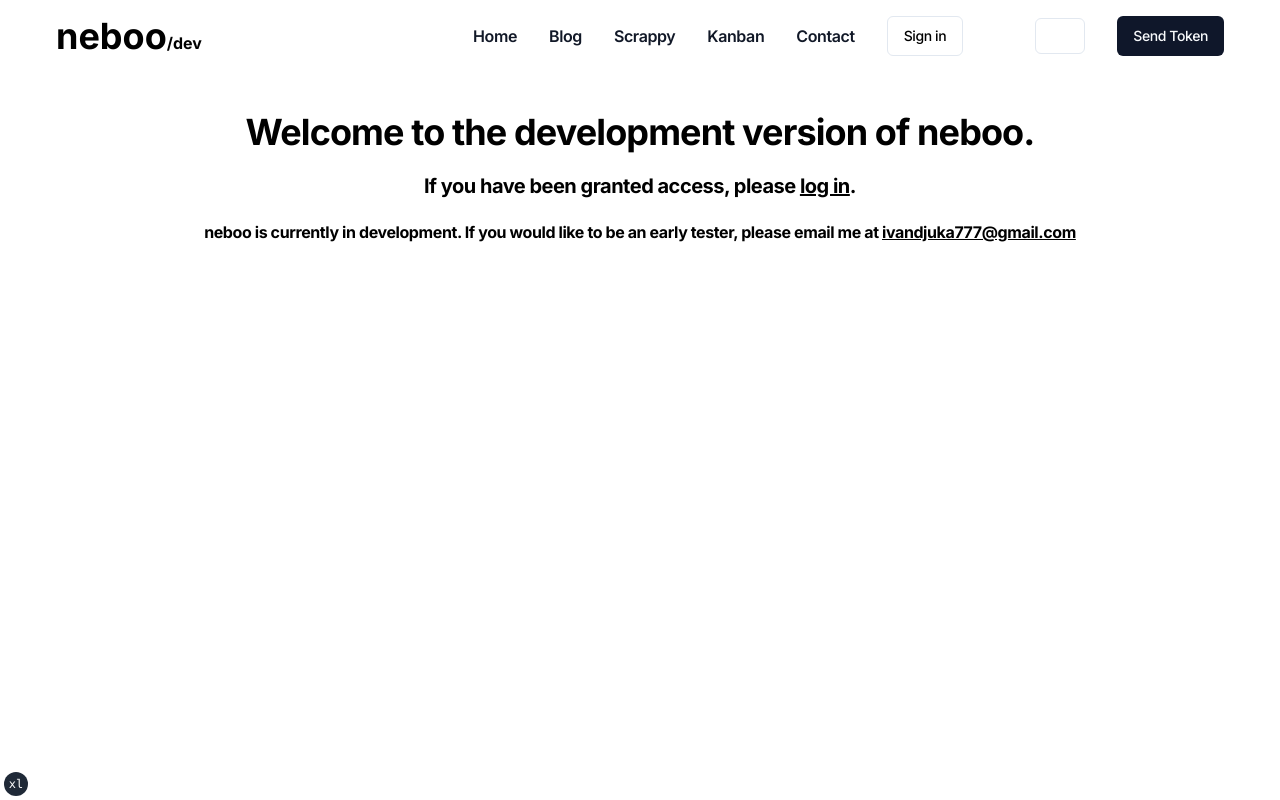
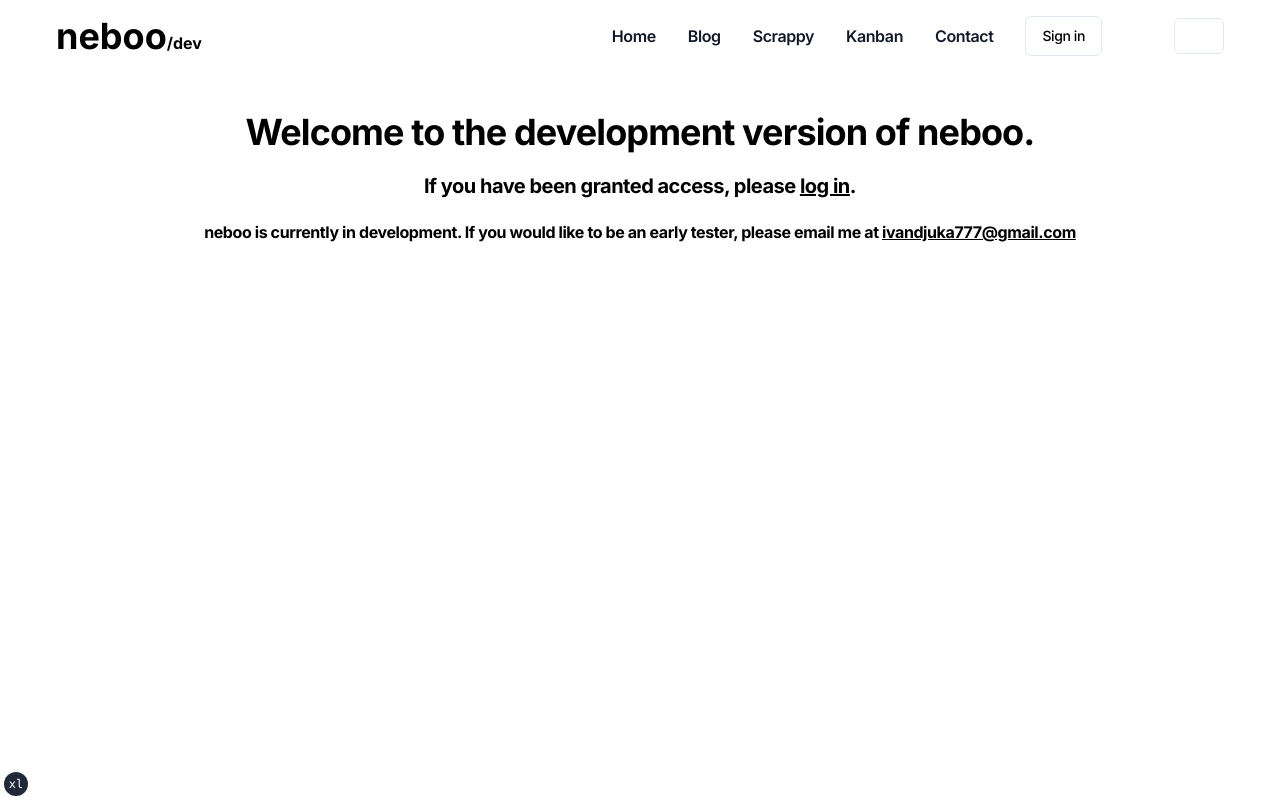
Before and after one commit to ivandjuka77/new-neboo, a Next.js app: page / in a window 1280 px wide. Built offline with nearby package versions, Linux system fonts and the light colour scheme; no server answers.

Commit message:
Testing extenstion.

```diff
--- a/components/KanbanTable.tsx
+++ b/components/KanbanTable.tsx
@@ -1,3 +1,4 @@
+/*global chrome*/
 'use client';
 
 import { useEffect } from 'react';
@@ -14,6 +15,14 @@ import AddJobButton from '@/components/AddJobButton';
 
 import JobsColumn from './JobsColumn';
 
+const sendTokenToChromeExtension = () => {
+    const extensionId = 'khmaedeenjbbmohcgeeejhahckbdpifi';
+    chrome.runtime.sendMessage(extensionId, { jwt: '123' }, (response: any) => {
+        if (!response.success) console.log('Error ::: ', response.message);
+        console.log('Sucesss ::: ', response.message);
+    });
+};
+
 const KanbanTable = () => {
     const [getBoard] = useBoardStore((state) => [state.getBoard]);
     const setBoardState = useBoardStore((state) => state.setBoardState);
@@ -22,6 +31,7 @@ const KanbanTable = () => {
 
     useEffect(() => {
         getBoard();
+        sendTokenToChromeExtension();
     }, [getBoard]);
 
     console.log(board, 'this is the board');
--- a/components/Navbar.tsx
+++ b/components/Navbar.tsx
@@ -1,8 +1,5 @@
-/*global chrome*/
-
 import Link from 'next/link';
 
-import SendTokenButton from './SendTokenButton';
 import { SignInButton } from './buttons';
 import { ThemeToggle } from './theme-toggle';
 
@@ -99,9 +96,6 @@ const Navbar = () => {
                         <li className="pl-10">
                             <ThemeToggle />
                         </li>
-                        <li>
-                            <SendTokenButton />
-                        </li>
                     </ul>
                 </div>
             </div>
--- a/components/SendTokenButton.tsx
+++ /dev/null
@@ -1,22 +0,0 @@
-'use client';
-
-import { Button } from './ui/button';
-
-const sendTokenToChromeExtension = ({ extensionId, jwt }: any) => {
-    chrome.runtime.sendMessage(extensionId, { jwt }, (response) => {
-        console.log('Sucesss ::: ', response.message);
-    });
-};
-
-const SendTokenButton = () => {
-    const handleSendToken = async () => {
-        const req = await sendTokenToChromeExtension({
-            extensionId: 'khmaedeenjbbmohcgeeejhahckbdpifi',
-            jwt: 'jwt',
-        });
-        console.log('req ::: ', req);
-    };
-
-    return <Button onClick={handleSendToken}>Send Token</Button>;
-};
-export default SendTokenButton;
```
